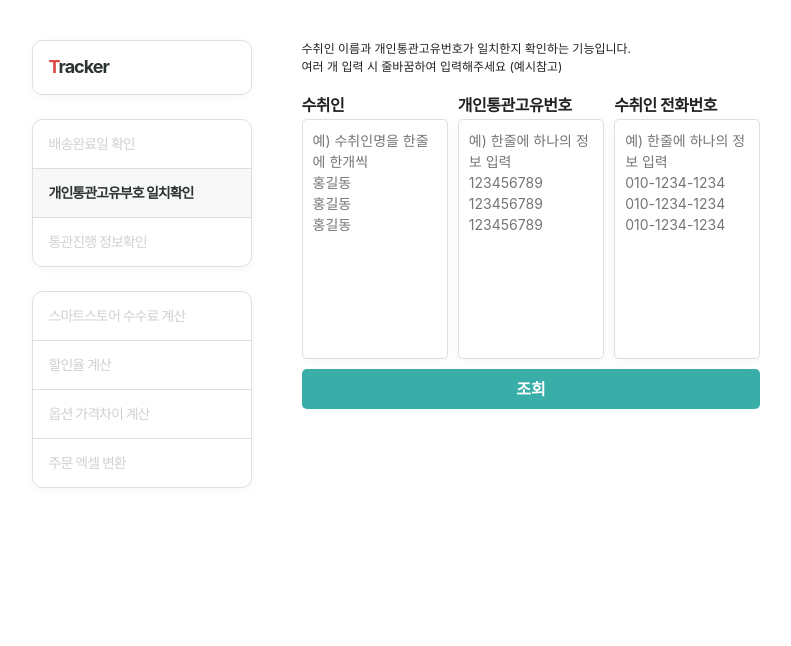
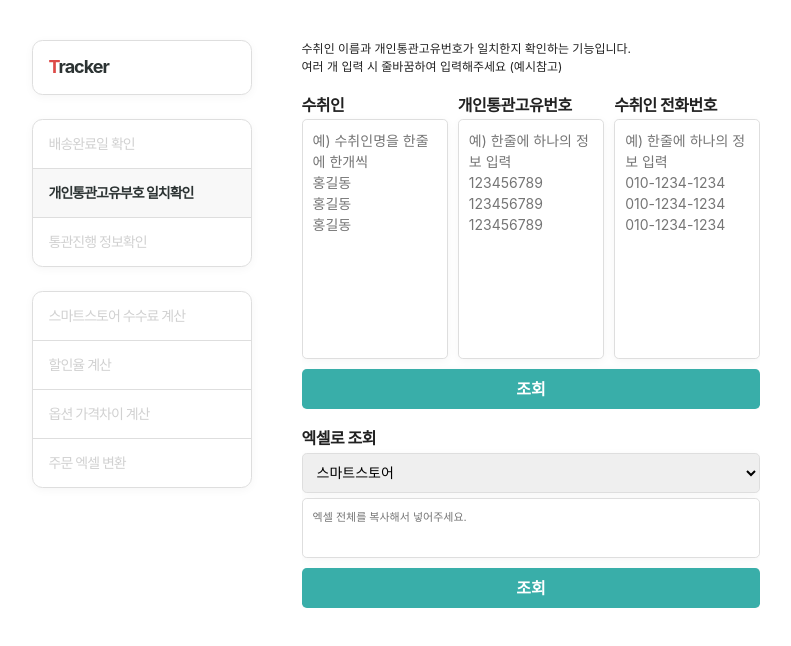
Before and after one commit to megaton111/tracker, a Vue app: page /PersonalCustomsCode in a window 1280 px wide. Shown: the top 646 px of the page, without its empty margins (249-1040 px from the left). Built offline with nearby package versions, Linux system fonts and the light colour scheme; a web font is replaced by a local one.

Commit message:
개인통관번호 체크 엑셀 버전 추가

```diff
--- a/src/assets/scss/layout/layout.scss
+++ b/src/assets/scss/layout/layout.scss
@@ -388,3 +388,15 @@ ul.lst_fee {
     }
   }
 }
+
+
+.personalCodeCheck{
+  .enter {
+    &.excel{
+      textarea {
+        min-height: 60px !important;
+        font-size:11px !important;
+      }
+    }
+  }
+}
--- a/src/components/pages/PersonalCustomsCode.vue
+++ b/src/components/pages/PersonalCustomsCode.vue
@@ -5,7 +5,7 @@
     여러 개 입력 시 줄바꿈하여 입력해주세요 (예시참고)
   </top-description>
 
-  <div class="sectionWrap">
+  <div class="sectionWrap personalCodeCheck">
 
     <section class="enter">
 
@@ -37,6 +37,29 @@
       </div>
 
       <div class="row fix"><button type="button" @click="searchHandler">조회</button></div>
+
+    </section>
+
+    <section class="enter excel">
+
+      <div class="row fix" style="--gap:10px">
+        <div class="col" style="--gap-col:5px;">
+          <div class="row fix">
+            <h1>엑셀로 조회</h1>
+          </div>
+          <div class="row">
+            <select name="" id="" v-model="store">
+              <option value="naver">스마트스토어</option>
+              <option value="tmon">티몬</option>
+            </select>
+          </div>
+          <div class="row">
+            <t-textarea v-model="excelData" placeholder="엑셀 전체를 복사해서 넣어주세요."></t-textarea>
+          </div>
+        </div>
+      </div>
+
+      <div class="row fix"><button type="button" @click="searchExcelHandler">조회</button></div>
 
     </section>
 
@@ -122,6 +145,9 @@
         name : computed(() => state.nameList == '' ? [] : state.nameList.split('\n').filter(i => i.length !== 0)) ,
         number : computed(() => state.numberList == '' ? [] : state.numberList.split('\n').filter(i => i.length !== 0)) ,
         tel : computed(() => state.telList == '' ? [] : state.telList.split('\n').filter(i => i.length !== 0).map(item=>item.replace(/-/g, ''))) ,
+
+        excelData : '' ,
+        store : 'naver'
       }) ;
 
       const searchHandler = () => {
@@ -135,6 +161,40 @@
         }
 
       } ;
+
+      const searchExcelHandler = () => {
+
+        let setData = state.excelData.split( '\n' ).map( item => item.split('\t') )
+        ,   columnName = setData.shift()
+        ,   idxName = null
+        ,   idxNumber = null
+        ,   idxTel = null
+        ;
+
+
+        if( state.store == 'naver' ) {
+
+          idxName = columnName.indexOf( '수취인명' ) ;
+          idxNumber = columnName.indexOf( '개인통관고유부호' ) ;
+          idxTel = columnName.indexOf( '수취인연락처1' ) ;
+
+        } else {
+
+          idxName = columnName.indexOf( '수취인명' ) ;
+          idxNumber = columnName.indexOf( '개인통관고유부호' ) ;
+          idxTel = columnName.indexOf( '수취인연락처' ) ;
+
+        }
+
+        for( let i=0; i<setData.length; i++ ) {
+          state.name.push( setData[i][idxName] ) ;
+          state.number.push( setData[i][idxNumber] ) ;
+          state.tel.push( setData[i][idxTel].replace(/-/g, '') ) ;
+        }
+
+        checkCode() ;
+
+      }
 
       const checkCode = () => {
         axios.get( `${URL}?crkyCn=o220p260j056x276q000c050u0&persEcm=${state.number[0]}&pltxNm=${state.name[0]}&cralTelno=${state.tel[0]}`)
@@ -164,14 +224,12 @@
             state.nameList = '' ;
             state.numberList = '' ;
             state.telList = '' ;
-            console.log( 'state.nameList :' ,state)  ;
           }
         }) ;
 
       } ;
 
       const showNotifyPopup = ( name , num, tel ) => {
-        console.log( '---------->', name , num, tel ) ;
         state.showNotify = true ;
         state.person = name ;
         state.pnumber = num ;
@@ -194,7 +252,8 @@
         checkCode ,
         showNotifyPopup ,
         closePop ,
-        copyHandler
+        copyHandler ,
+        searchExcelHandler
       } ;
     } ,
   }
```
